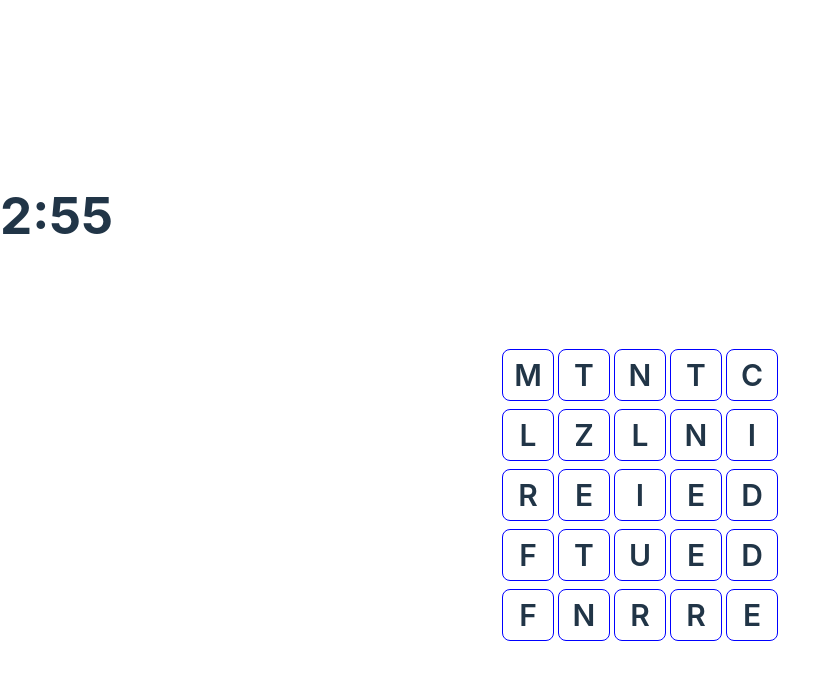
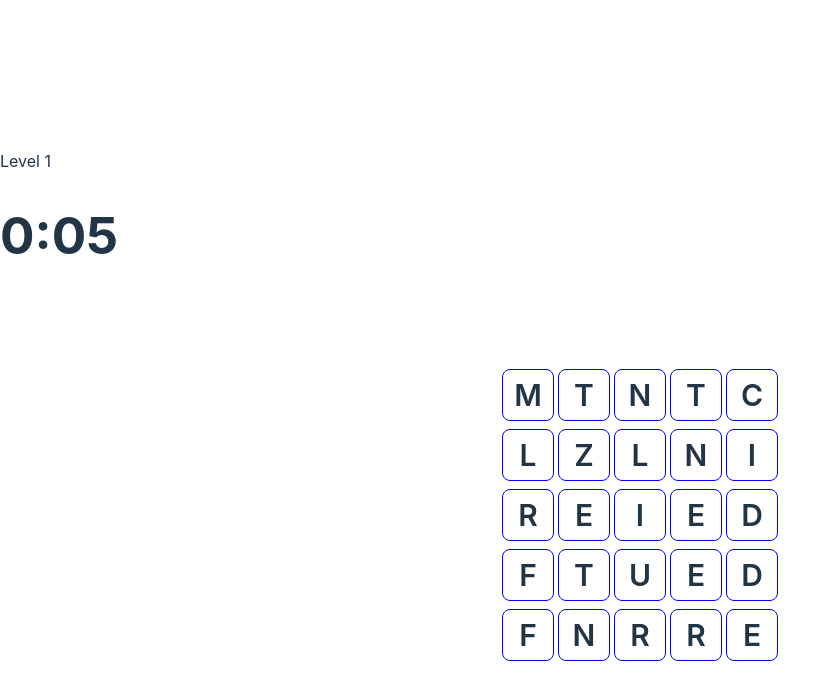
Before and after one commit to PhillipGH/PhillipGH.github.io, a React (Vite) app: page / in a window 1280 px wide. Shown: the top 700 px of the page, without its empty margins (0-840 px from the left). Built offline with nearby package versions, Linux system fonts and the light colour scheme.

Commit message:
accidentally fun game: 1 word to win

```diff
--- a/src/App.tsx
+++ b/src/App.tsx
@@ -6,7 +6,7 @@ import Grid from './Grid';
 
 export type TDie = { letter: string, faces: string[] };
 
-const TIME_LIMIT = 180;
+const TIME_LIMIT = 10;
 
 const ALL_DICE_FACES = [
   'ennnda',
@@ -84,8 +84,9 @@ function chunkArray<T>(arr: T[], columns: number) {
 }, []);
 }
 
-function Board(props: {dictionary: Set<string>}) {
+function Board(props: {dictionary: Set<string>, level: number, onWin: () => void, onLose: () => void}) {
   const columns = 5;
+  const requiredScore = 1; //10 + 10 * props.level;
   const [dice, setDice] = useState<TDie[][]>(chunkArray(rollBoard(ALL_DICE), columns));
   const [currentWord, setCurrentWord] = useState<TDie[]>([]);
   const [lastWord, setLastWord] = useState('');
@@ -141,6 +142,16 @@ function Board(props: {dictionary: Set<string>}) {
     };
   }, []);
 
+  if (score >= requiredScore) {
+    clearInterval(intervalRef.current);
+    return <div className="game">
+      <h1>Level {props.level} Complete!</h1>
+      <button onClick={() => {
+        props.onWin();
+      }}>Next Level</button>
+    </div>;
+  }
+
 
   function fib(n: number): number {
     if (n === 0) return 0;
@@ -163,12 +174,15 @@ function Board(props: {dictionary: Set<string>}) {
     return <div className="game">
       <h1>Game Over!</h1>
       <h2>Score: {score}</h2>
+      <button onClick={() => {
+        props.onLose();
+      }}>Restart</button>
     </div>;
   }
   let minutes = Math.floor(secondsLeft / 60);
   let seconds = secondsLeft % 60;
 
-  return <div className="game">
+  return <div>
     <h1>{minutes}:{seconds < 10 ? '0' + seconds : seconds}</h1>
     <div className="currentWord">
     {displayWord}
@@ -179,13 +193,33 @@ function Board(props: {dictionary: Set<string>}) {
   </div>;
 }
 
+function Game(props: {dictionary: Set<string>}) {
+  const [dice, setDice] = useState<TDie[]>(ALL_DICE);
+  const [level, setLevel] = useState<number>(1);
+  const [internalCounter, setInternalCounter] = useState<number>(1);
+
+  function onWin() {
+    setLevel(level + 1);
+    setInternalCounter(internalCounter + 1);
+  }
+  function onLose() {
+    setLevel(1);
+    setInternalCounter(internalCounter + 1);
+  }
+
+  return <div className="game">
+    <p>Level {level}</p>
+    <Board key={internalCounter} dictionary={props.dictionary} level={level} onLose={onLose} onWin={onWin}/>
+    </div>;
+}
+
 function App() {
   let [dictionary, setDictionary] = useState(new Set<string>());
   useEffect(() => {
     setDictionary(loadDictionary());
   }, []);
   return <div className="app noselect">
-    <Board dictionary={dictionary}/>
+    <Game dictionary={dictionary}/>
   </div>;
 }
 
```
